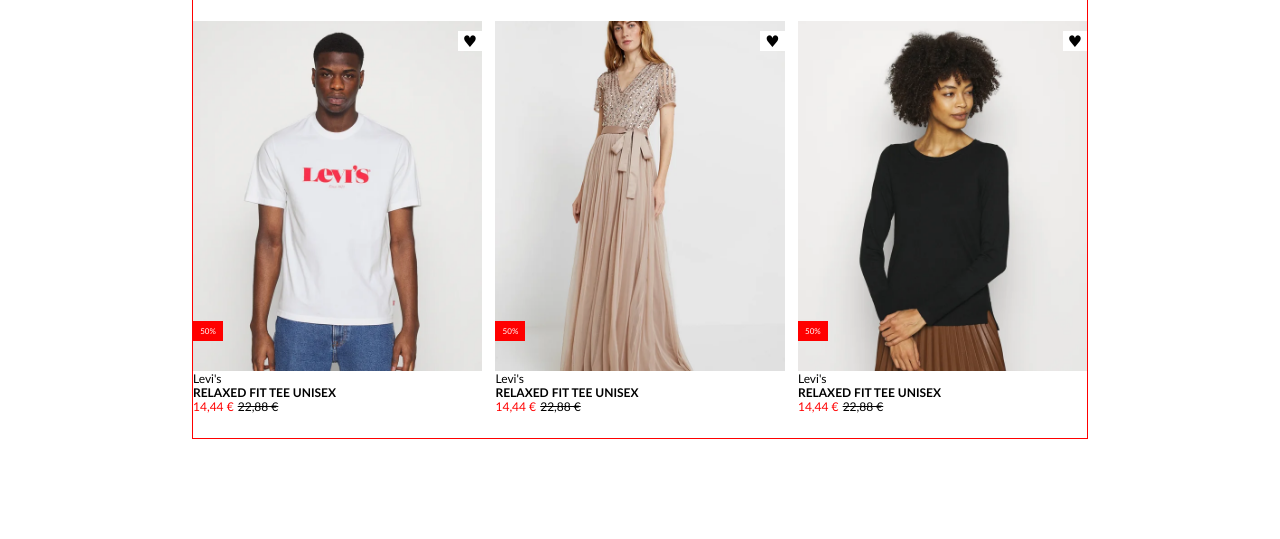
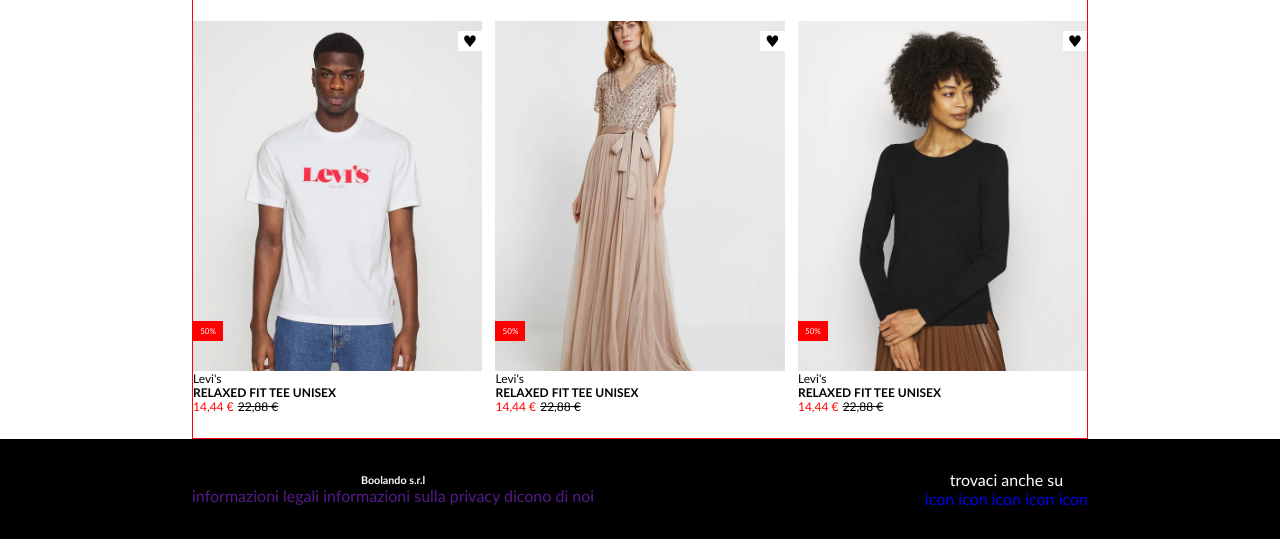
Before and after one commit to CarloDM/html-css-boolando, a plain HTML site: page index.html in a window 1280 px wide. Shown: the part 517-1056 px from the top of the page. Before the commit the page ends 956 px from the top, so only its background shows below. Drawn offline with Linux system fonts and the light colour scheme.

Commit message:
[footer] contents

```diff
--- a/css/style.css
+++ b/css/style.css
@@ -156,3 +156,16 @@ main .container {
   font-size: 12px;
 
 }
+
+footer {
+  background-color: black;
+
+}
+
+footer .container {
+  display: flex;
+  justify-content: space-between;
+  align-items: center;
+  width: 70%;
+  height: 100px;
+}
--- a/index.html
+++ b/index.html
@@ -134,6 +134,26 @@
 
   <footer>
 
+    <div class="container">
+      <div class="info white">
+        <h6>Boolando s.r.l</h6>
+          <a href="">informazioni legali</a>
+          <a href="">informazioni sulla privacy</a>
+          <a href="">dicono di noi</a>
+      </div>
+
+      <div class="link white">
+        <span>trovaci anche su</span> <br>
+        <a href="#">icon</a>
+        <a href="#">icon</a>
+        <a href="#">icon</a>
+        <a href="#">icon</a>
+        <a href="#">icon</a>
+
+      </div>
+
+    </div>
+
   </footer>
 </body>
 </html>
```
